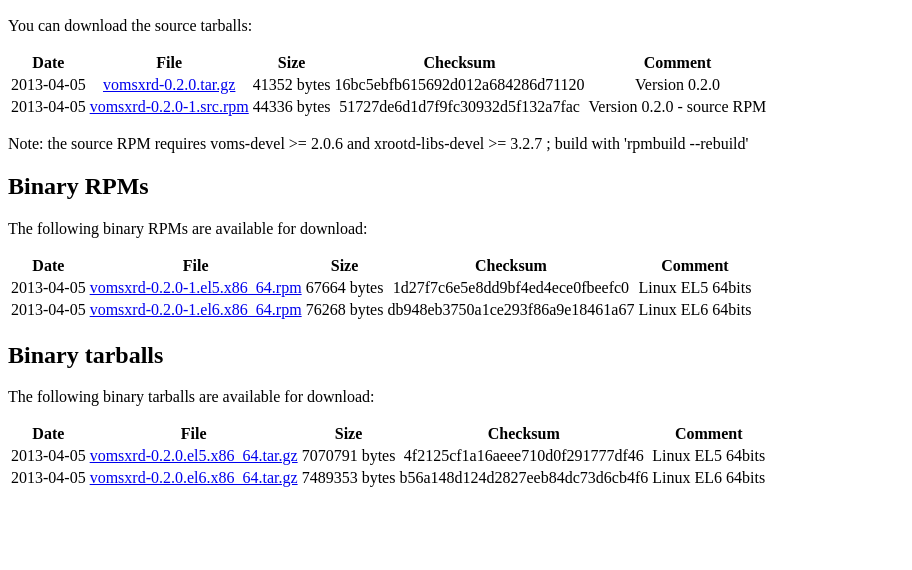
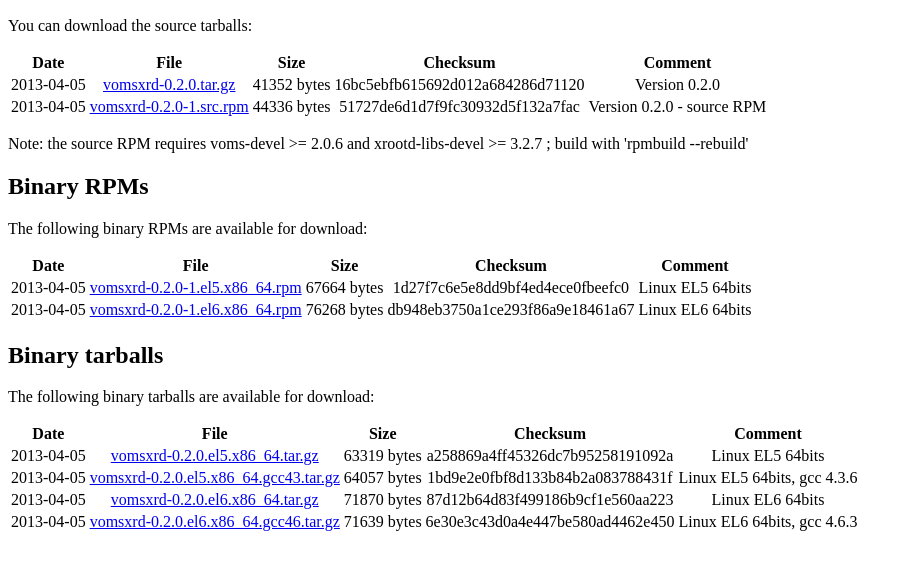
Before and after one commit to gganis/vomsxrd, a plain HTML site: page download.html in a window 1280 px wide. Shown: the part 110-680 px from the top of the page, without its empty margins (0-912 px from the left). Drawn offline with Linux system fonts and the light colour scheme.

Commit message:
Adding binaries tarballs for v0.2.0

```diff
--- a/download.html
+++ b/download.html
@@ -29,8 +29,10 @@ Note: the source RPM requires voms-devel >= 2.0.6 and xrootd-libs-devel >= 3.2.7
 
 <p>The following binary tarballs are available for download:</p>
 <table><thead><tr><th>Date</th><th>File</th><th>Size</th><th>Checksum</th><th>Comment</th>
-</tr><tr><td style='text-align: center;'>2013-04-05</td><td style='text-align: center;'><a href='download/v0.2.0/vomsxrd-0.2.0.el5.x86_64.tar.gz'>vomsxrd-0.2.0.el5.x86_64.tar.gz</a></td><td style='text-align: center;'>7070791 bytes</td><td style='text-align: center;'>4f2125cf1a16aeee710d0f291777df46</td><td style='text-align: center;'>Linux EL5 64bits</td>
-</tr><tr><td style='text-align: center;'>2013-04-05</td><td style='text-align: center;'><a href='download/v0.2.0/vomsxrd-0.2.0.el6.x86_64.tar.gz'>vomsxrd-0.2.0.el6.x86_64.tar.gz</a></td><td style='text-align: center;'>7489353 bytes</td><td style='text-align: center;'>b56a148d124d2827eeb84dc73d6cb4f6</td><td style='text-align: center;'>Linux EL6 64bits</td>
+</tr><tr><td style='text-align: center;'>2013-04-05</td><td style='text-align: center;'><a href='download/v0.2.0/vomsxrd-0.2.0.el5.x86_64.tar.gz'>vomsxrd-0.2.0.el5.x86_64.tar.gz</a></td><td style='text-align: center;'>63319 bytes</td><td style='text-align: center;'>a258869a4ff45326dc7b95258191092a</td><td style='text-align: center;'>Linux EL5 64bits</td>
+</tr><tr><td style='text-align: center;'>2013-04-05</td><td style='text-align: center;'><a href='download/v0.2.0/vomsxrd-0.2.0.el5.x86_64.gcc43.tar.gz'>vomsxrd-0.2.0.el5.x86_64.gcc43.tar.gz</a></td><td style='text-align: center;'>64057 bytes</td><td style='text-align: center;'>1bd9e2e0fbf8d133b84b2a083788431f</td><td style='text-align: center;'>Linux EL5 64bits, gcc 4.3.6</td>
+</tr><tr><td style='text-align: center;'>2013-04-05</td><td style='text-align: center;'><a href='download/v0.2.0/vomsxrd-0.2.0.el6.x86_64.tar.gz'>vomsxrd-0.2.0.el6.x86_64.tar.gz</a></td><td style='text-align: center;'>71870 bytes</td><td style='text-align: center;'>87d12b64d83f499186b9cf1e560aa223</td><td style='text-align: center;'>Linux EL6 64bits</td>
+</tr><tr><td style='text-align: center;'>2013-04-05</td><td style='text-align: center;'><a href='download/v0.2.0/vomsxrd-0.2.0.el6.x86_64.gcc46.tar.gz'>vomsxrd-0.2.0.el6.x86_64.gcc46.tar.gz</a></td><td style='text-align: center;'>71639 bytes</td><td style='text-align: center;'>6e30e3c43d0a4e447be580ad4462e450</td><td style='text-align: center;'>Linux EL6 64bits, gcc 4.6.3</td>
 </tr></tbody></table>
 
 </body>
```
Also changed, not shown: 4 other files.
